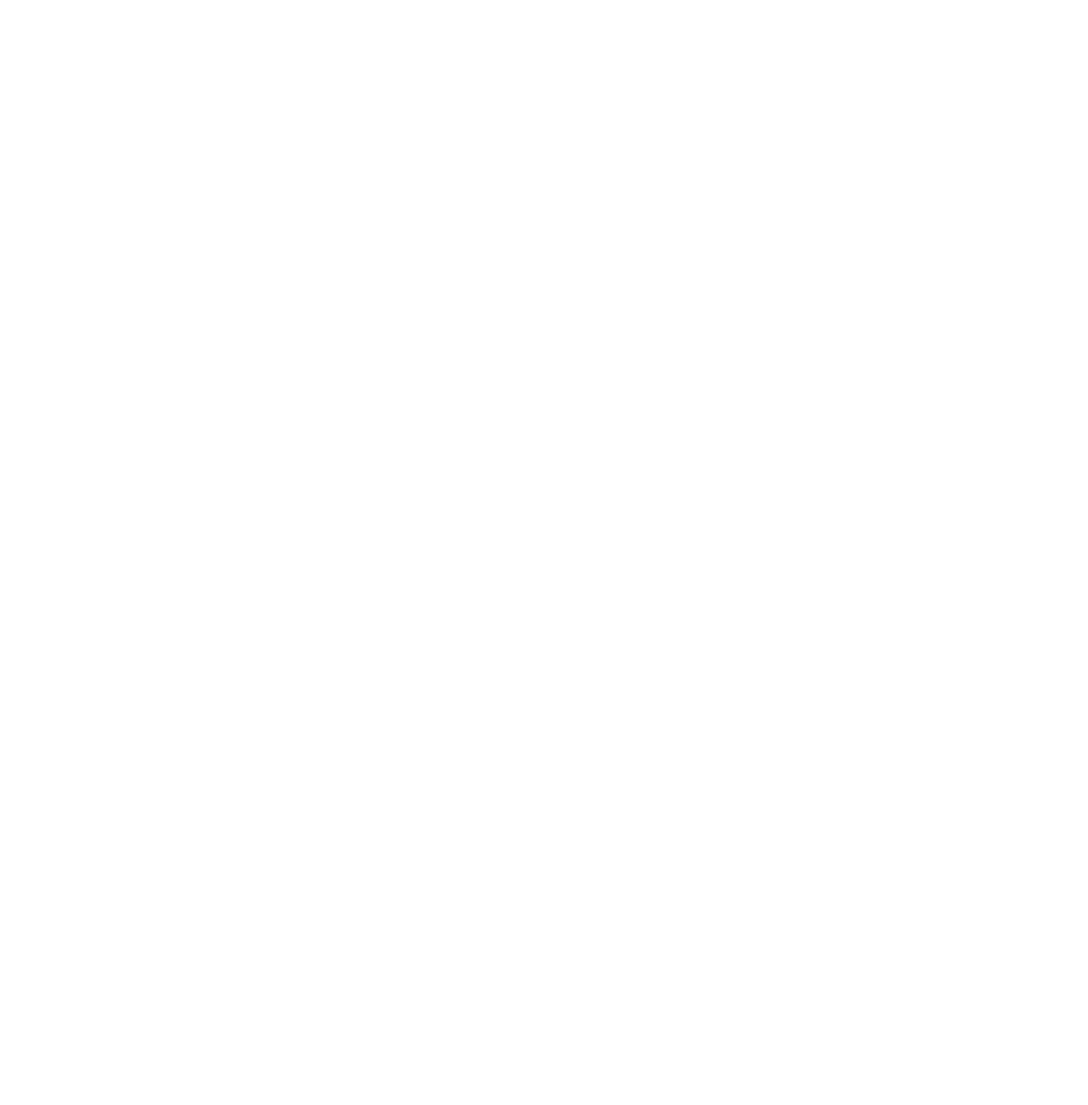
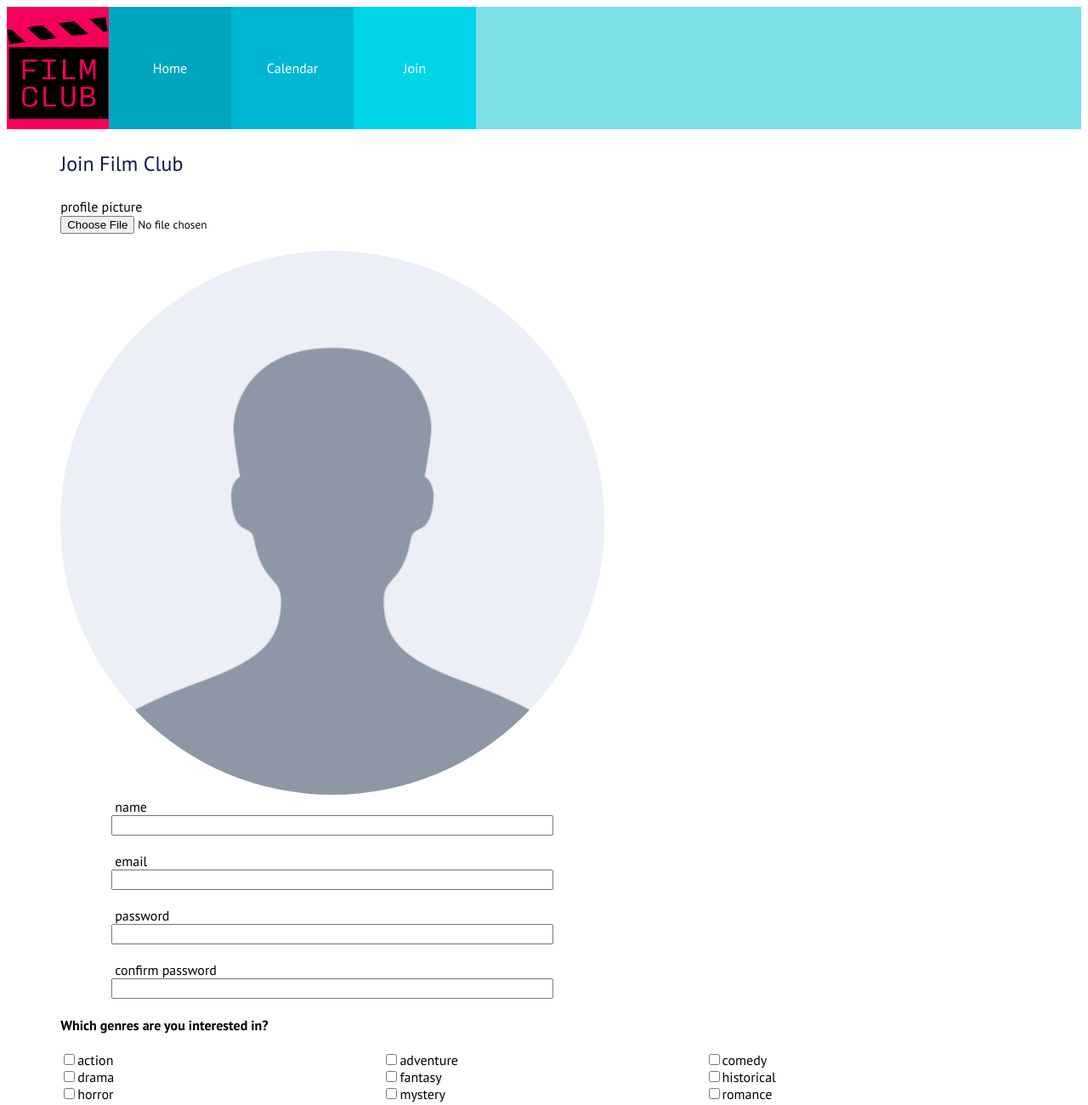
Before and after one commit to cekeller6121/Week-2-Project, a plain HTML site: page join.html in a window 1280 px wide. Shown: the top 1300 px of the page at 85% size. Before the commit the page ends 800 px from the top, so only its background shows below. Drawn offline with Linux system fonts and the light colour scheme.

Commit message:
completed files stage 1

```diff
--- a/css/calendar.css
+++ b/css/calendar.css
@@ -105,7 +105,7 @@ img.nav-fc-logo {
   background-color: #E2E2E2;
   border: 1px solid #0B1942;
   width: 14.28%;
-  height: 4em;
+  height: 14.28vw;
 }
 
 .cal-1-7 {
@@ -145,3 +145,27 @@ img.nav-fc-logo {
   flex-direction: row;
   justify-content: flex-start;
 }
+
+.bottom-nav {
+  display: flex;
+}
+
+.copyright {
+color: #FFF;
+}
+
+@media screen and (min-width: 545px) {
+
+.nav-ul {
+  flex-direction: row;
+}
+
+nav li {
+  height: 9em;
+}
+
+nav li {
+  width: 9em;
+}
+
+}
--- a/css/join.css
+++ b/css/join.css
@@ -0,0 +1,216 @@
+* {
+  font-family: 'PT Sans';
+}
+
+main {
+  margin-left: 5%;
+  margin-right: 5%;
+}
+
+h1 {
+  color: #FFF;
+  margin-bottom: 0;
+  padding: 15px;
+}
+
+h2 {
+  background-color: #0B1942;
+  color: #FFF;
+  font-weight: normal;
+  padding-top: 5px;
+  padding-bottom: 5px;
+}
+
+nav {
+  background-color: #7DDFE8;
+  display: flex;
+  flex-direction: row;
+  width: 100%;
+}
+
+nav li  {
+  align-items: center;
+  display: flex;
+  height: 3em;
+  justify-content: center;
+  width: 100%;
+}
+
+nav a {
+  color: #FFF;
+  text-decoration: none;
+}
+
+.logo-wrapper {
+  align-items: center;
+  display: flex;
+  justify-content: center;
+}
+
+img.nav-fc-logo {
+  width: 7.5em;
+  height: 7.5em;
+}
+
+  .nav-ul {
+  display: flex;
+  height: 100%;
+  list-style: none;
+  padding: 0;
+  flex-direction: column;
+  margin: 0;
+  text-align: center;
+  width: 100%;
+}
+
+  .logo-wrapper {
+    background-color: #F5005B;
+}
+
+  .nav-home {
+  background-color: #00A5BF;
+}
+
+  .nav-calendar {
+  background-color: #00B7D3;
+}
+
+  .nav-join {
+  background-color: #00D5E7;
+}
+
+.join h2 {
+  background-color: inherit;
+  color: #0B1942;
+}
+
+.profile-pic-wrapper {
+}
+
+.profile-pic-wrapper img {
+  border-radius: 50%;
+  width: 100%;
+}
+
+.name-email-wrapper {
+  display: flex;
+  width: 100%;
+}
+
+.name-email {
+  align-items: center;
+  display: flex;
+  flex-direction: column;
+  width: 100%;
+}
+
+.name-email span {
+  width: 80%;
+}
+
+.name-email input {
+  width: 80%;
+}
+
+.password-wrapper {
+  display: flex;
+  flex-direction: column;
+}
+
+.password {
+  align-items: center;
+  display: flex;
+  flex-direction: column;
+}
+
+.password-wrapper span {
+  width: 80%;
+}
+
+.password input {
+  width: 80%;
+}
+
+.checkbox-forms-container {
+  margin-bottom: 20px;
+}
+
+.additional-input-container {
+  display: flex;
+  flex-direction: column;
+  margin-bottom: 20px;
+}
+
+.add-input-box {
+  width: 200px;
+  height: 50px;
+}
+
+.join-button-container {
+  margin-top: 20px;
+  margin-bottom: 20px;
+}
+
+button.join-button {
+  background-color: #F5005B;
+  color: #FFF;
+  font-size: 16px;
+  height: 60px;
+  margin-bottom: 20px;
+  width: 120px;
+}
+
+.bottom-nav {
+  display: flex;
+}
+
+.copyright {
+color: #FFF;
+}
+
+@media screen and (min-width: 545px) {
+
+  .nav-ul {
+    flex-direction: row;
+  }
+
+  nav li {
+    height: 9em;
+  }
+
+  nav li {
+    width: 9em;
+  }
+
+   .profile-pic-wrapper img{
+    max-width: 50vw;
+    max-height: 50vw;
+  }
+
+  .name-email-wrapper, .password-wrapper {
+    max-width: 50vw;
+    max-height: 50vw;
+  }
+
+  .genre-forms-container {
+  display: grid;
+  grid-template-columns: 50% 50%;
+}
+
+@media screen and (min-width: 769px) {
+
+  .genre-forms-container {
+    display: grid;
+    grid-template-columns: 33.333% 33.333% 33.333%;
+  }
+
+
+
+
+}
+
+
+
+
+
+}
--- a/css/main.css
+++ b/css/main.css
@@ -111,8 +111,8 @@ img.nav-fc-logo {
   }
 
   .up-next img {
-    max-width: 200px;
-    min-height: 200px;
+    max-width: 30vw;
+    min-height: 30vw;
   }
 
   .rashomon {
--- a/join.html
+++ b/join.html
@@ -0,0 +1,119 @@
+<!DOCTYPE html>
+<html>
+  <head>
+    <title>Film Club - Join</title>
+    <meta charset="utf-8">
+    <link rel="stylesheet" type="text/css" href="css/join.css">
+    <link href="https://fonts.googleapis.com/css?family=PT+Sans:400,700" rel="stylesheet">
+  </head>
+  <body>
+    <header>
+      <nav>
+        <div class="logo-wrapper"><img class="nav-fc-logo" src="images/filmclub.png"></div>
+        <ul class="nav-ul">
+          <li class="nav-home"><a href="index.html">Home</a></li>
+          <li class="nav-calendar"><a href="calendar.html">Calendar</a></li>
+          <li class="nav-join"><a href="join.html">Join</a></li>
+        </ul>
+      </nav>
+    </header>
+
+    <main>
+
+      <section class="join">
+        <span><h2>Join Film Club</h2></span>
+      </section>
+
+      <section class="profile-pic-wrapper">
+        <span>profile picture</span>
+        <br>
+        <input type="file">
+        <br>
+        <br>
+        <img src="images/profile-placeholder.png">
+      </section>
+
+      <section class="name-email-wrapper">
+        <div class="name-email">
+        <span>name</span>
+        <input type="text">
+        <br>
+        <span>email</span>
+        <input type="email">
+        </div>
+      </section>
+      <br>
+      <section class="password-wrapper">
+        <div class="password">
+        <span>password</span>
+        <input type="password">
+        <br>
+        <span>confirm password</span>
+        <input type="password">
+        </div>
+      </section>
+
+      <section class="checkbox-forms-container">
+
+        <h4>Which genres are you interested in?</h4>
+
+          <div class="genre-forms-container">
+            <div class="action">
+              <span><input type="checkbox">action</span>
+            </div>
+            <div class="adventure">
+              <span><input type="checkbox">adventure</span>
+            </div>
+            <div class="comedy">
+              <span><input type="checkbox">comedy</span>
+            </div>
+            <div class="drama">
+              <span><input type="checkbox">drama</span>
+            </div>
+            <div class="fantasy">
+              <span><input type="checkbox">fantasy</span>
+            </div>
+            <div class="historical">
+              <span><input type="checkbox">historical</span>
+            </div>
+            <div class="horror">
+              <span><input type="checkbox">horror</span>
+            </div>
+            <div class="mystery">
+              <span><input type="checkbox">mystery</span>
+            </div>
+            <div class="romance">
+              <span><input type="checkbox">romance</span>
+            </div>
+            <div class="science_fiction">
+              <span><input type="checkbox">science fiction</span>
+            </div>
+            <div class="western">
+              <span><input type="checkbox">western</span>
+            </div>
+          </div>
+      </section>
+
+      <section class="additional-input-container">
+        <span>Additional input</span>
+        <input class="add-input-box" type="text">
+      </section>
+
+      <section class="join-button-container">
+        <button class="join-button">Join Film Club</button>
+      </section>
+    </main>
+
+    <footer>
+      <nav class="bottom-nav">
+        <ul class="nav-ul">
+          <li class="nav-home"><a href="index.html">Home</a></li>
+          <li class="nav-calendar"><a href="calendar.html">Calendar</a></li>
+          <li class="nav-join"><a href="join.html">Join</a></li>
+          <li class="copyright">&copy; 2017, Film Club</li>
+        </ul>
+      </nav>
+    </footer>
+
+  </body>
+</html>
```
Also changed, not shown: calendar.html (+1 -1 lines).
